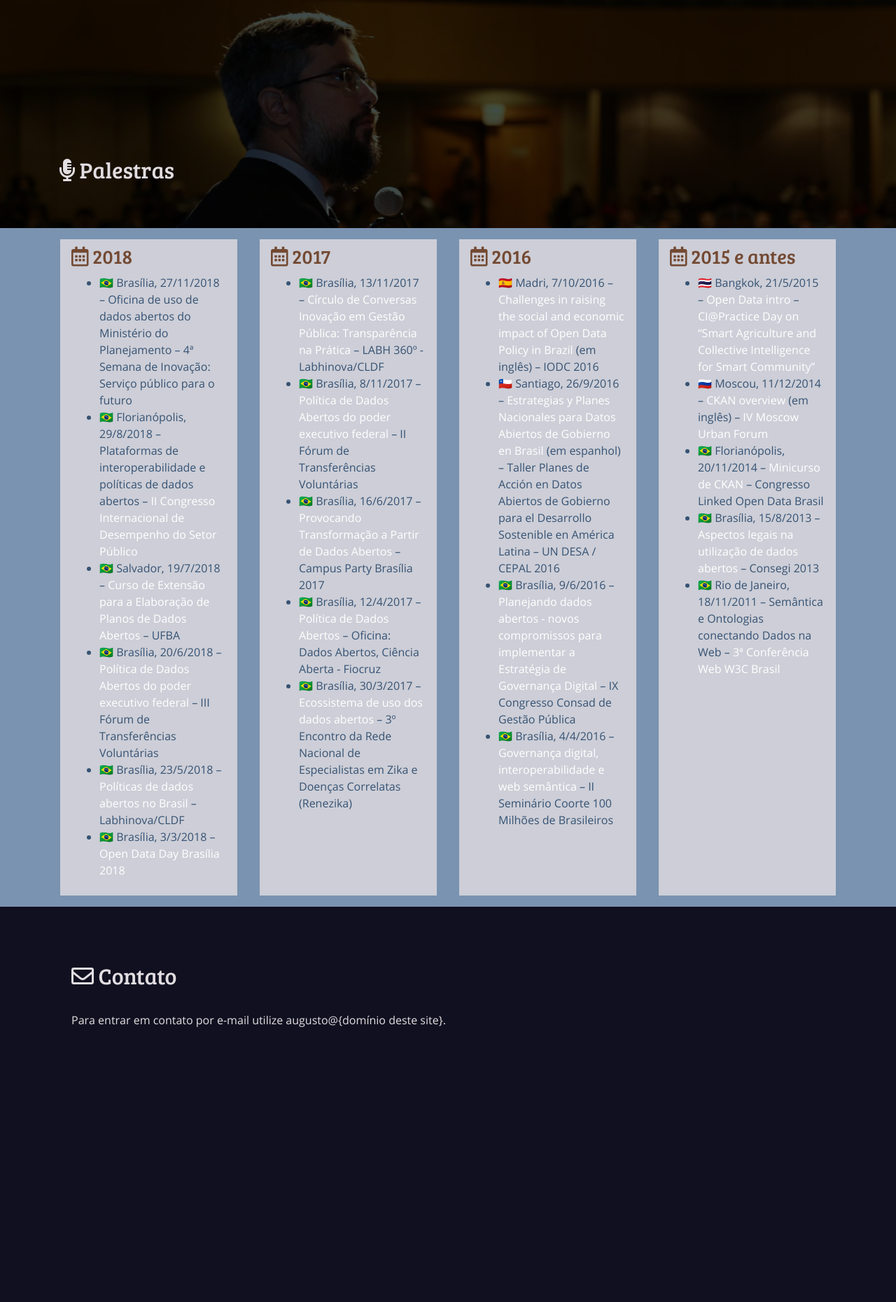
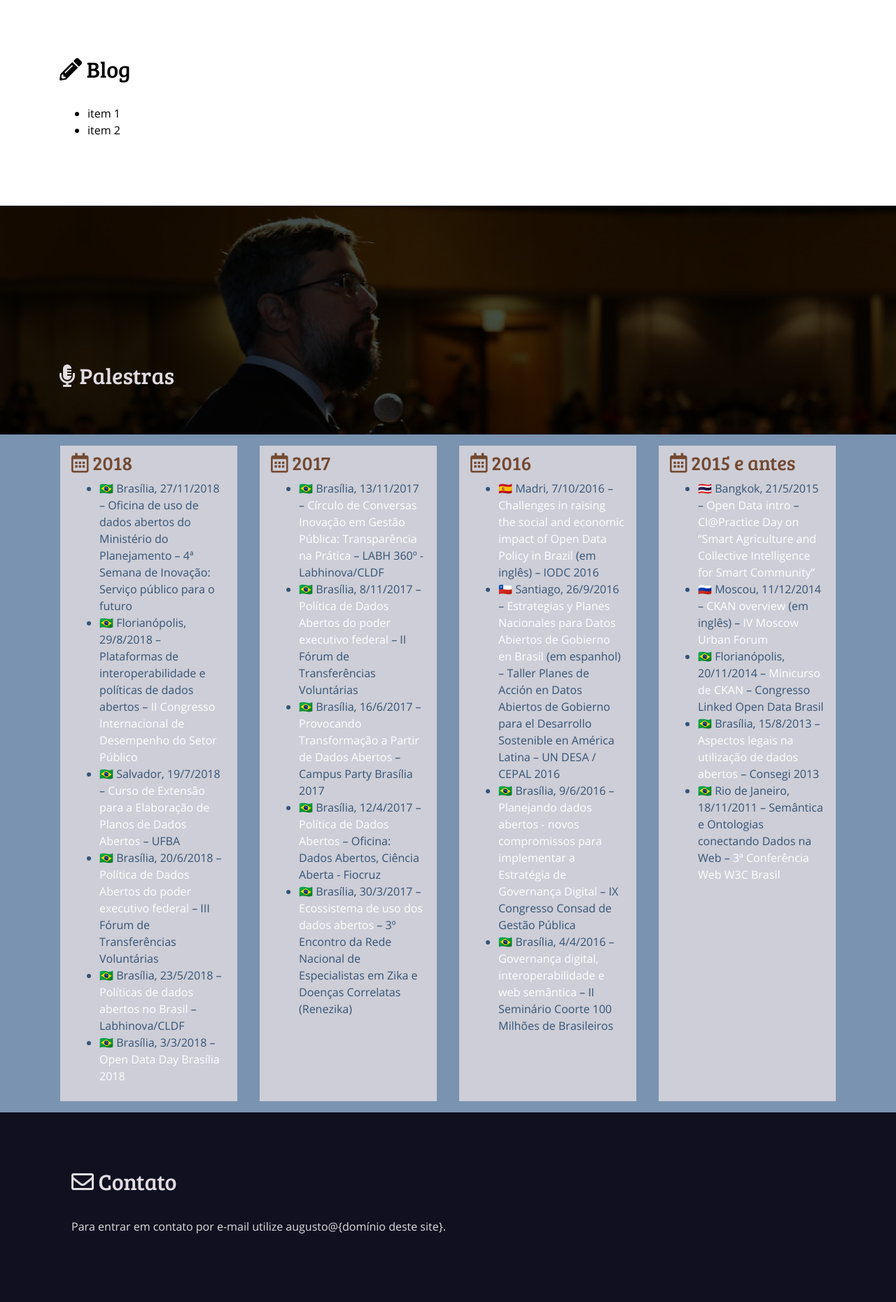
Before and after one commit to augusto-herrmann/augusto-herrmann.github.io, a Jekyll site: the page built from pt/index.md, in a window 1280 px wide. Shown: the part 1441-3302 px from the top of the page at 70% size. Built offline with Jekyll 4.4.1, drawn with Linux system fonts in a browser that asks for light colours; nearby versions of some CDN libraries; before the commit the page ends 3007 px from its top, so only the background shows below that.

Commit message:
create first blog section sketch

```diff
--- a/assets/styles/base.css
+++ b/assets/styles/base.css
@@ -175,6 +175,11 @@ html.default section h2 {
   position: relative;
 }
 
+#blog {
+  color: black;
+  background-color: white;
+}
+
 #talks {
     padding: 0;
 }
--- a/pt/index.md
+++ b/pt/index.md
@@ -51,6 +51,17 @@ themes:
 * [Infraestrutura nacional de dados abertos](http://banco.consad.org.br/handle/123456789/854) -- Conselho Nacional de Secretários de Estado de Administração (Consad)
 * [Implementando uma infraestrutura nacional de dados abertos: o caso brasileiro](http://siare.clad.org/fulltext/0075041.pdf) -- Centro Latinoamericano de Administración para el Desarollo (CLAD)
 * [Planning for Open Data - New commitments for implementing the Digital Governance Strategy](http://consad.org.br/wp-content/uploads/2016/06/Painel-32-03.pdf) -- Conselho Nacional de Secretários de Estado de Administração (Consad)
+
+</div>
+</section>
+
+<section id="blog">
+<div class="container">
+
+## *﻿*{: .fas .fa-pencil-alt} Blog
+
+* item 1
+* item 2
 
 </div>
 </section>
```
